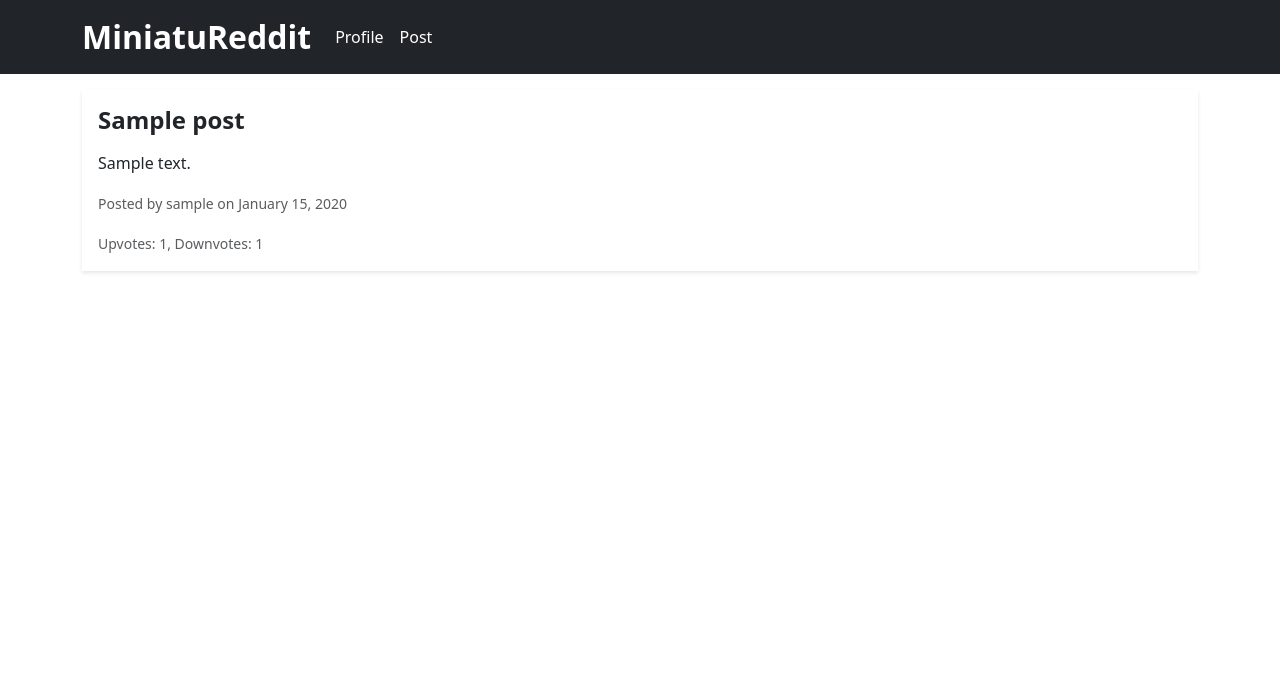
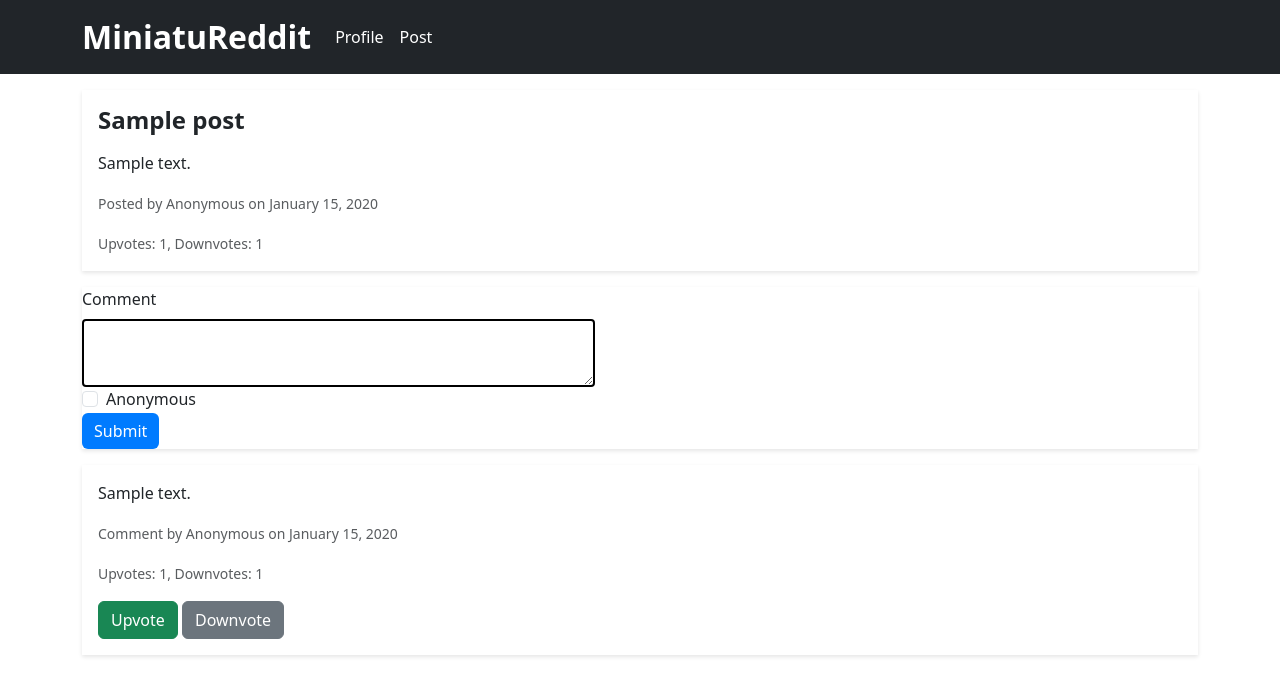
Before and after one commit to GuessHuIAm/miniatureddit, a Flask app: page /post/1 in a window 1280 px wide. Shown: the top 696 px of the page. Run offline with Flask 2, Linux system fonts and the light colour scheme; a user stored in the database is signed in; tables that the repository leaves empty hold one stand-in row (values such as "Sample post"); some libraries are stand-ins or nearby versions.

Commit message:
added ability to add comments and upvote/downvote logic for multiple users

```diff
--- a/app.py
+++ b/app.py
@@ -8,7 +8,7 @@ from flask_login import (LoginManager, current_user, login_required,
 from flask_replicated import FlaskReplicated
 
 from config import *
-from forms import LoginForm, PostForm, RegisterForm
+from forms import LoginForm, PostForm, RegisterForm, CommentForm
 from models import Comment, Post, User, Vote, db
 from p2p import P2PNode
 
@@ -39,6 +39,7 @@ login_manager.init_app(app)
 flask_rep = FlaskReplicated(app)
 flask_rep.init_app(app)
 
+
 # Route for the homepage, which shows all the posts
 @app.route('/', methods=['GET', 'POST'])
 def index():
@@ -50,10 +51,8 @@ def index():
         user_id = current_user.id
         for post in posts:
             content = post['post']
-            vote_query = content.votes.filter(
-                Post.votes.any(
-                    user_id=user_id, post_id=content.id
-                )
+            vote_query = content.votes.filter_by(
+                user_id=user_id, post_id=content.id
             ).all()
             post['is_upvote'] = vote_query[0].is_upvote if len(vote_query) > 0 else None
 
@@ -181,27 +180,55 @@ def create_post():
     return render_template('create_post.html', title='Make a Post', form=form)
 
 
+# Route for creating a new comment
+@app.route('/create_comment/<post_id>', methods=['GET', 'POST'])
+@login_required
+def create_comment(post_id):
+    form = CommentForm()
+    if form.validate_on_submit():
+        print(form)
+        comment = Comment(
+            content=form.content.data, author=current_user,
+            post_id=post_id, date_posted=datetime.utcnow()
+        )
+        if form.anonymous.data:
+            comment.anonymous = True
+        db.session.add(comment)
+        db.session.commit()
+        print('Comment created')
+    return redirect(url_for('post', post_id=post_id))
+
+
 # Route for upvoting a post or comment
-@app.route('/upvote/<is_post>/<int:id>')
+@app.route('/upvote/<is_post>/<int:post_id>/<int:comment_id>/<on_post_page>')
 @login_required
-def upvote(is_post, id):
+def upvote(is_post, post_id, comment_id, on_post_page):
     user_id = current_user.id
 
-    # Determine content class
+    # Converts string to bool, b/c flask routes don't support bool
+    is_post = is_post == 'True'
+    on_post_page = on_post_page == 'True'
+
+    # Determine content class and id
     content_class = Post if is_post else Comment
+    id = post_id if is_post else comment_id
 
     # Update upvotes for the content
     content = content_class.query.get(id)
     if content:
-        vote_query = content.votes.filter(
-            content_class.votes.any(
+        vote_query = \
+            content.votes.filter_by(
                 user_id=user_id, post_id=id
-            )
-        ).all()
+            ).all() \
+            if is_post else \
+            content.votes.filter_by(
+                user_id=user_id, comment_id=id
+            ).all()
+
         new_vote = Vote(
             user_id = user_id,
-            post_id = id if is_post else -1,
-            comment_id = -1 if is_post else id,
+            post_id = post_id if is_post else -1,
+            comment_id = -1 if is_post else comment_id,
             is_upvote = True
         )
 
@@ -225,29 +252,38 @@ def upvote(is_post, id):
         db.session.commit()
         node.broadcast_vote('post' if is_post else 'comment', id, True)
 
-    return redirect(url_for('index'))
+    return redirect(url_for('post', post_id=post_id)) if on_post_page else redirect(url_for('index'))
 
 
-@app.route('/downvote/<is_post>/<int:id>')
+@app.route('/downvote/<is_post>/<int:post_id>/<int:comment_id>/<on_post_page>')
 @login_required
-def downvote(is_post, id):
+def downvote(is_post, post_id, comment_id, on_post_page):
     user_id = current_user.id
 
-    # Determine content class
+    # Converts string to bool, b/c flask routes don't support bool
+    is_post = is_post == 'True'
+    on_post_page = on_post_page == 'True'
+
+    # Determine content class and id
     content_class = Post if is_post else Comment
+    id = post_id if is_post else comment_id
 
     # Update downvotes for the content
     content = content_class.query.get(id)
     if content:
-        vote_query = content.votes.filter(
-            content_class.votes.any(
+        vote_query = \
+            content.votes.filter_by(
                 user_id=user_id, post_id=id
-            )
-        ).all()
+            ).all() \
+            if is_post else \
+            content.votes.filter_by(
+                user_id=user_id, comment_id=id
+            ).all()
+
         new_vote = Vote(
             user_id = user_id,
-            post_id = id if is_post else -1,
-            comment_id = -1 if is_post else id,
+            post_id = post_id if is_post else -1,
+            comment_id = -1 if is_post else comment_id,
             is_upvote = False
         )
 
@@ -269,23 +305,33 @@ def downvote(is_post, id):
         db.session.commit()
         node.broadcast_vote('post' if is_post else 'comment', id, False)
 
-    return redirect(url_for('index'))
+    return redirect(url_for('post', post_id=post_id)) if on_post_page else redirect(url_for('index'))
 
 
 @app.route('/post/<int:post_id>', methods=['GET', 'POST'])
 def post(post_id):
     post = Post.query.get(post_id)
     if post:
-        form = PostForm()
-        if form.validate_on_submit():
-            comment = Comment(content=form.content.data, post_id=post_id)
-            db.session.add(comment)
-            db.session.commit()
-            return redirect(url_for('post', post_id=post_id))
+        # Display all the comments
+        comments = [
+            {'comment': x} for x in
+            Comment.query
+                .filter_by(post_id=post_id)
+                .order_by(Comment.upvotes.desc()).all()
+        ]
 
-        comments = Comment.query.filter_by(
-            post_id=post_id).order_by(Comment.upvotes.desc()).all()
-        return render_template('post.html', post=post, form=form, comments=comments)
+        # Logic to properly display user upvotes/downvotes
+        if current_user.is_authenticated:
+            user_id = current_user.id
+            for comment in comments:
+                content = comment['comment']
+                vote_query = content.votes.filter_by(
+                    user_id=user_id, comment_id=content.id
+                ).all()
+                comment['is_upvote'] = vote_query[0].is_upvote if len(vote_query) > 0 else None
+
+        return render_template('post.html', post=post, form=CommentForm(), comments=comments, logged_in=current_user.is_authenticated)
+
     return redirect(url_for('index'))
 
 
--- a/forms.py
+++ b/forms.py
@@ -18,3 +18,8 @@ class PostForm(FlaskForm):
     content = TextAreaField('Content', validators=[DataRequired()])
     anonymous = BooleanField('Anonymous')
     submit = SubmitField('Submit')
+
+class CommentForm(FlaskForm):
+    content = TextAreaField('Comment', validators=[DataRequired()])
+    anonymous = BooleanField('Anonymous')
+    submit = SubmitField('Submit')
--- a/models.py
+++ b/models.py
@@ -53,6 +53,7 @@ class Comment(db.Model):
     post_id = db.Column(db.Integer, db.ForeignKey('post.id'), nullable=False)
     author_id = db.Column(db.Integer, db.ForeignKey('user.id'), nullable=False)
     content = db.Column(db.Text, nullable=False)
+    anonymous = db.Column(db.Boolean, default=False)
     date_posted = db.Column(db.DateTime, nullable=False, default=datetime.utcnow)
     upvotes = db.Column(db.Integer, default=0)
     downvotes = db.Column(db.Integer, default=0)
--- a/templates/index.html
+++ b/templates/index.html
@@ -30,8 +30,10 @@
               <small class="text-muted">Upvotes: {{ post.post.upvotes }}, Downvotes: {{ post.post.downvotes }}</small>
             </p>
             {% if logged_in %}
-              <a href="{{ url_for('upvote', id = post.post.id, is_post = true) }}" class="btn {% if post.is_upvote == True %}btn-success{% else %}btn-secondary{% endif %}">Upvote</a>
-              <a href="{{ url_for('downvote', id = post.post.id, is_post = true) }}" class="btn {% if post.is_upvote == False %}btn-danger{% else %}btn-secondary{% endif %}">Downvote</a>
+              <a href="{{ url_for('upvote', post_id = post.post.id, comment_id = 0, is_post = true, on_post_page = false) }}"
+                class="btn {% if post.is_upvote == True %}btn-success{% else %}btn-secondary{% endif %}">Upvote</a>
+              <a href="{{ url_for('downvote', post_id = post.post.id, comment_id = 0, is_post = true, on_post_page = false) }}"
+                class="btn {% if post.is_upvote == False %}btn-danger{% else %}btn-secondary{% endif %}">Downvote</a>
             {% endif %}
             <a href="{{ url_for('post', post_id = post.post.id) }}" class="btn btn-primary">View Post</a>
           </div>
--- a/templates/post.html
+++ b/templates/post.html
@@ -1,7 +1,7 @@
 {% extends 'base.html' %}
 
 {% block title %}
-  Post
+  Post {{ post.id }}
 {% endblock %}
 
 {% block content %}
@@ -10,12 +10,54 @@
         <h5 class="card-title">{{ post.title }}</h5>
         <p class="card-text">{{ post.content }}</p>
         <p class="card-text">
-        <small class="text-muted">Posted by {{ post.author.username }} on {{ post.date_posted.strftime('%B %d, %Y') }}</small>
+        <small class="text-muted">Posted by {% if post.anonymous %}Anonymous{% else %}{{ post.author.username }}{% endif %} on {{ post.date_posted.strftime('%B %d, %Y') }}</small>
         </p>
         <p class="card-text">
         <small class="text-muted">Upvotes: {{ post.upvotes }}, Downvotes: {{ post.downvotes }}</small>
     </div>
 </div>
 
-{% for comment in comments %}{# TODO #}{% endfor %}
+{% if logged_in %}
+<div class="card mb-3">
+    <div class="row">
+        <div class="col-md-6">
+          <form method="post" action="{{ url_for('create_comment', post_id=post.id) }}" class="form-horizontal">
+            {{ form.csrf_token }}
+            <div class="form-group">
+              {{ form.content.label(class="form-label") }}
+              {{ form.content(class="form-control") }}
+              {% for error in form.content.errors %}
+                <span class="text-danger">{{ error }}</span>
+              {% endfor %}
+            </div>
+            <div class="form-group form-check">
+              {{ form.anonymous.label(class="form-check-label") }}
+              {{ form.anonymous(class="form-check-input") }}
+            </div>
+            <button type="submit" class="btn btn-primary">Submit</button>
+          </form>
+        </div>
+    </div>
+</div>
+{% endif %}
+
+{% for comment in comments %}
+<div class="card mb-3">
+    <div class="card-body">
+        <p class="card-text">{{ comment.comment.content }}</p>
+        <p class="card-text">
+            <small class="text-muted">Comment by {% if comment.comment.anonymous %}Anonymous{% else %}{{ comment.comment.author.username }}{% endif %} on {{ comment.comment.date_posted.strftime('%B %d, %Y') }}</small>
+        </p>
+        <p class="card-text">
+        <small class="text-muted">Upvotes: {{ comment.comment.upvotes }}, Downvotes: {{ comment.comment.downvotes }}</small>
+        </p>
+        {% if logged_in %}
+            <a href="{{ url_for('upvote', post_id = comment.comment.post_id, comment_id = comment.comment.id, is_post = false, on_post_page = true) }}"
+                class="btn {% if comment.is_upvote == True %}btn-success{% else %}btn-secondary{% endif %}">Upvote</a>
+            <a href="{{ url_for('downvote', post_id = comment.comment.post_id, comment_id = comment.comment.id, is_post = false, on_post_page = true) }}"
+                class="btn {% if comment.is_upvote == False %}btn-danger{% else %}btn-secondary{% endif %}">Downvote</a>
+        {% endif %}
+    </div>
+</div>
+{% endfor %}
 {% endblock %}
```
